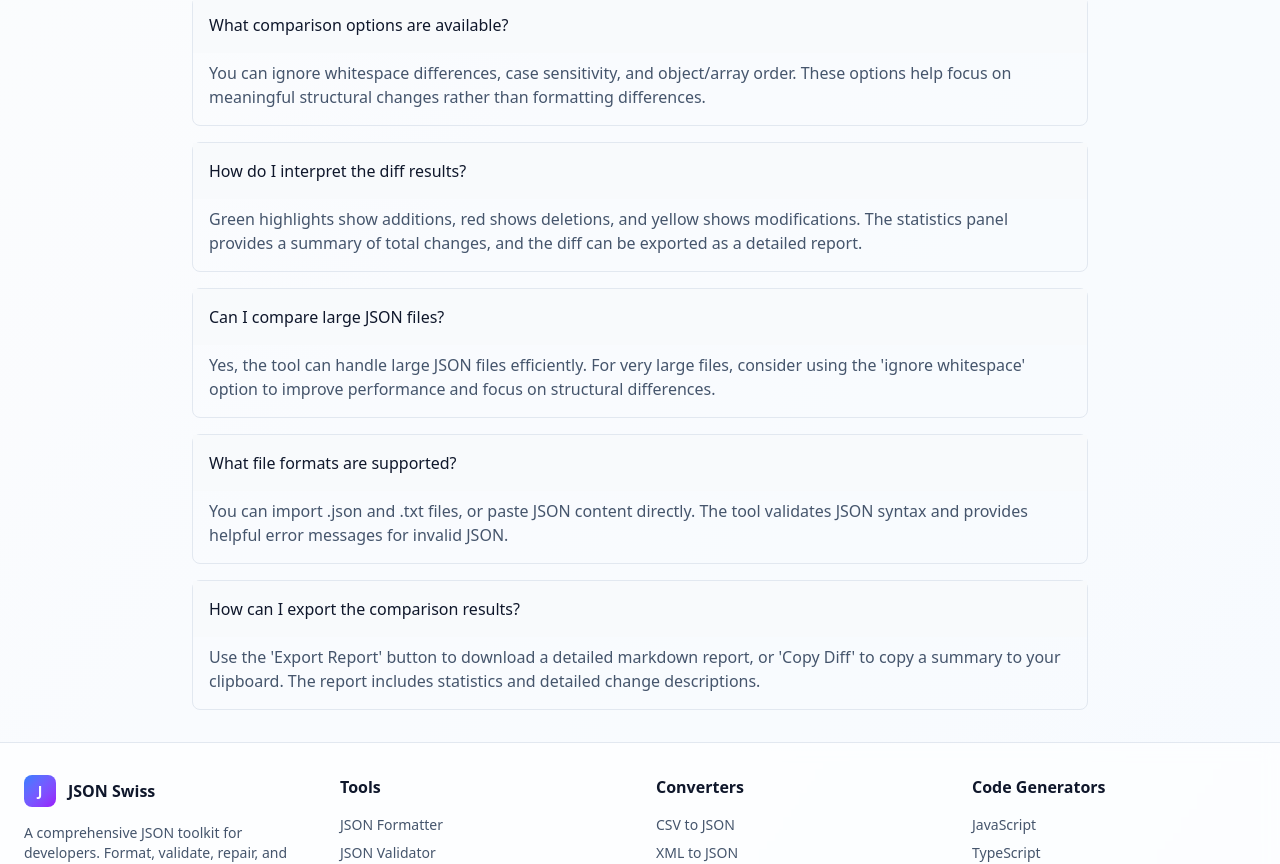
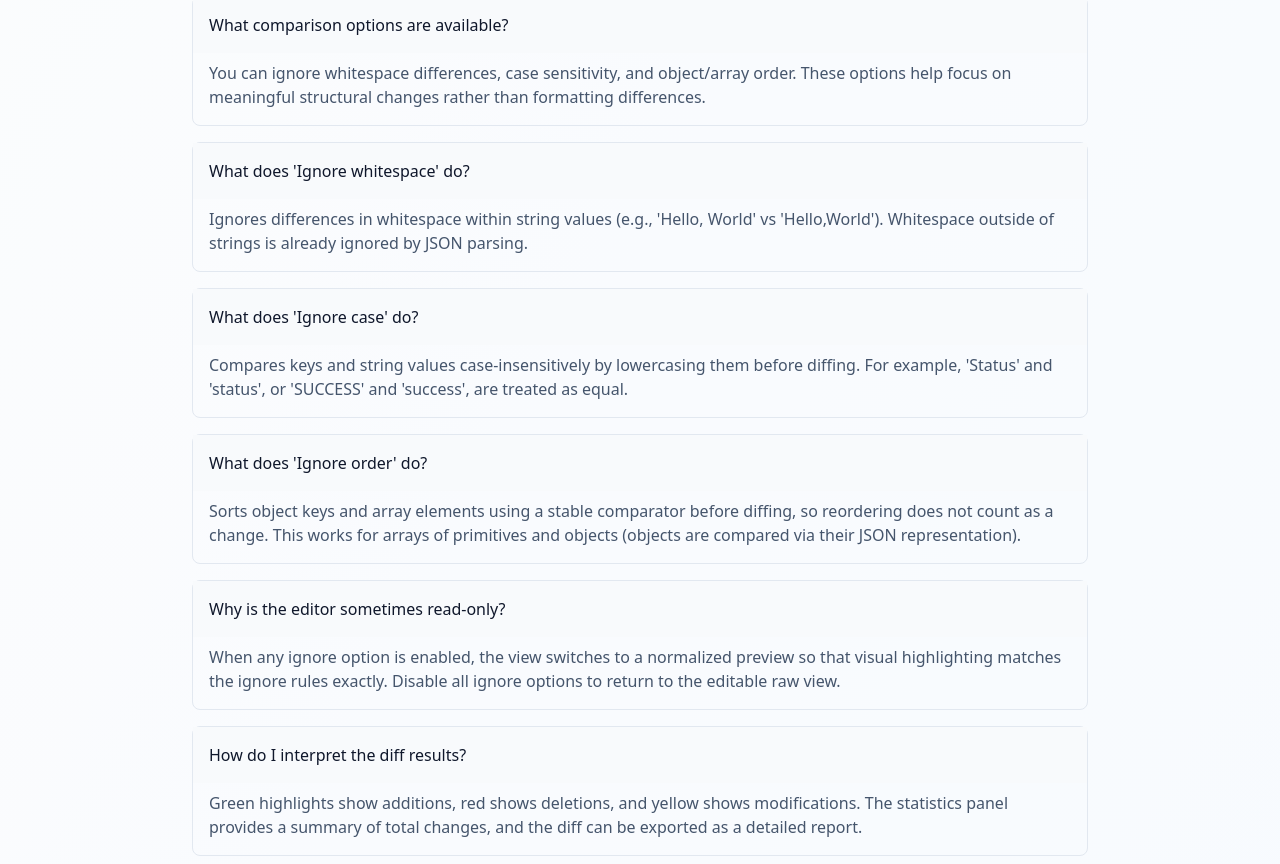
Before and after one commit to ThomasChant/jsonswiss-next, a Next.js app: page /compare in a window 1280 px wide. Shown: the part 823-1687 px from the top of the page. Built offline with nearby package versions, Linux system fonts and the light colour scheme.

Commit message:
feat(compare): add FAQs for comparison options including whitespace, case, order, and editor behavior

```diff
--- a/src/app/compare/page.tsx
+++ b/src/app/compare/page.tsx
@@ -196,6 +196,22 @@ export default function JsonComparePage() {
     {
       question: "What comparison options are available?",
       answer: "You can ignore whitespace differences, case sensitivity, and object/array order. These options help focus on meaningful structural changes rather than formatting differences."
+    },
+    {
+      question: "What does 'Ignore whitespace' do?",
+      answer: "Ignores differences in whitespace within string values (e.g., 'Hello,  World' vs 'Hello,World'). Whitespace outside of strings is already ignored by JSON parsing."
+    },
+    {
+      question: "What does 'Ignore case' do?",
+      answer: "Compares keys and string values case-insensitively by lowercasing them before diffing. For example, 'Status' and 'status', or 'SUCCESS' and 'success', are treated as equal."
+    },
+    {
+      question: "What does 'Ignore order' do?",
+      answer: "Sorts object keys and array elements using a stable comparator before diffing, so reordering does not count as a change. This works for arrays of primitives and objects (objects are compared via their JSON representation)."
+    },
+    {
+      question: "Why is the editor sometimes read-only?",
+      answer: "When any ignore option is enabled, the view switches to a normalized preview so that visual highlighting matches the ignore rules exactly. Disable all ignore options to return to the editable raw view."
     },
     {
       question: "How do I interpret the diff results?",
```
